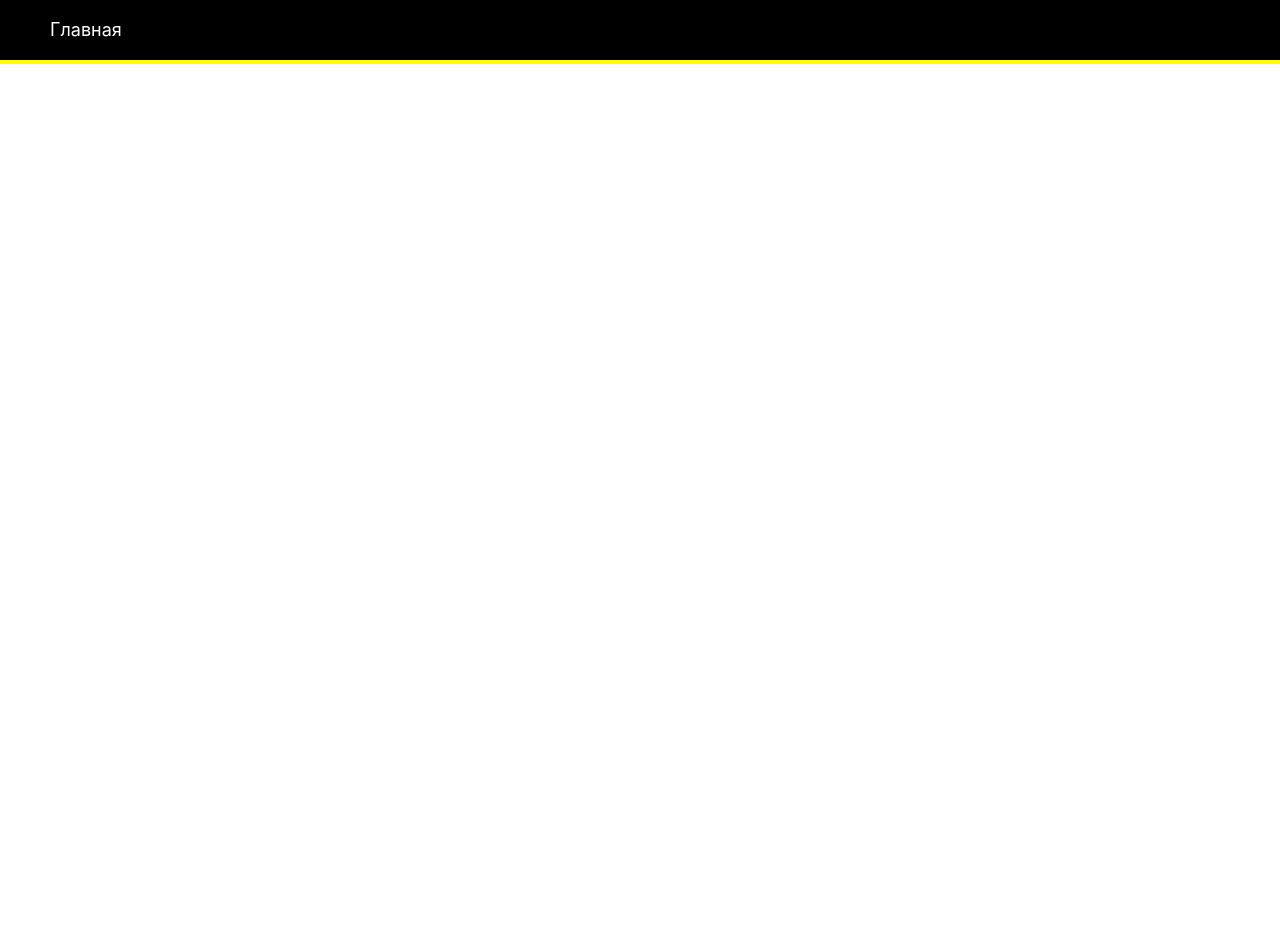
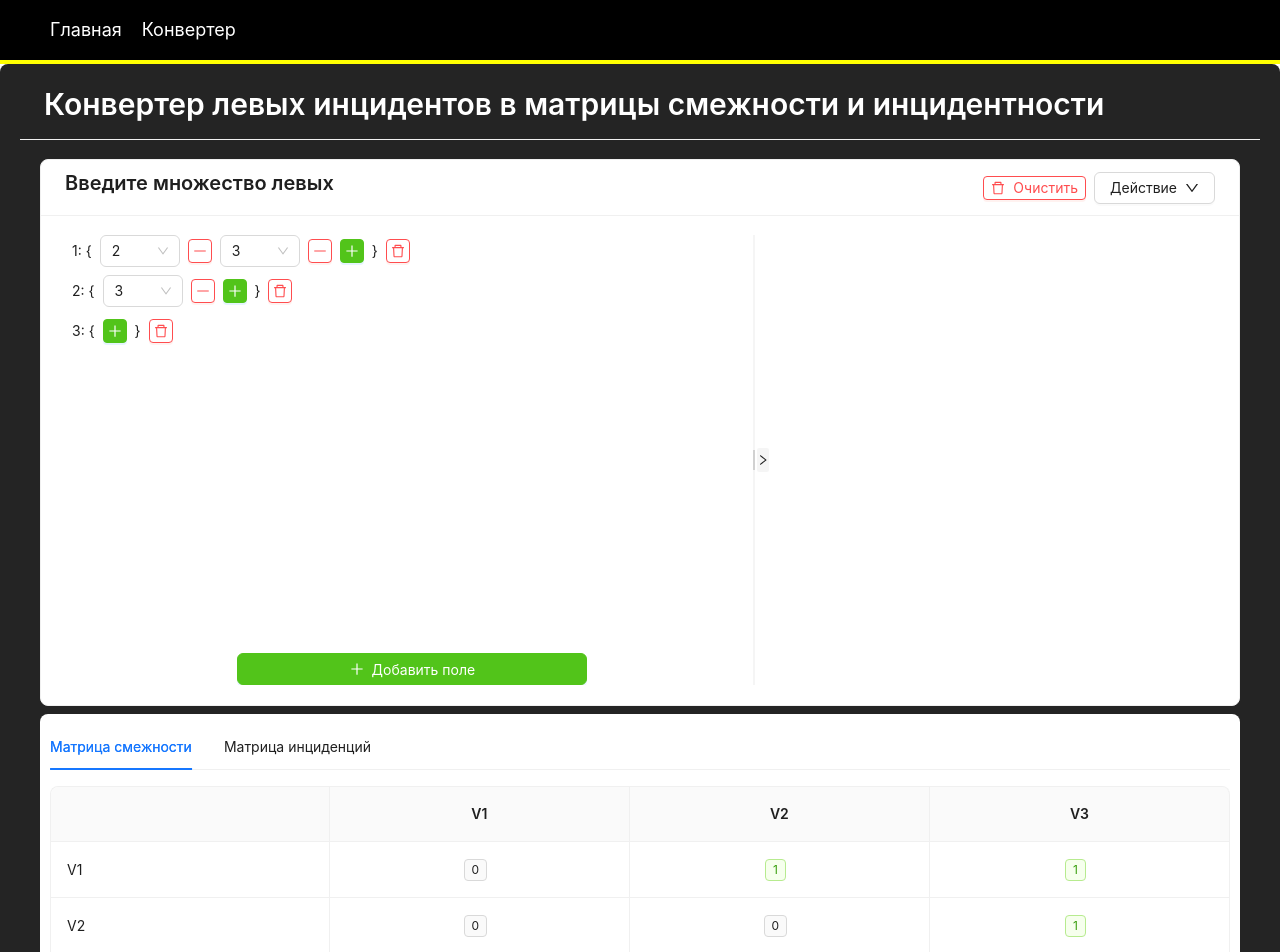
Before and after one commit to Shok48/3.2_SA_LR, a React (Vite) app: page /LR_1 in a window 1280 px wide. Before the commit this address had no page. Shown: the top 952 px of the page. Before the commit the page ends 800 px from the top, so only its background shows below. Built offline with nearby package versions, Linux system fonts and the light colour scheme.

Commit message:
Реализована страница отображения перевод множества в матрицы для графа

```diff
--- a/src/App.tsx
+++ b/src/App.tsx
@@ -3,6 +3,7 @@ import { Header } from 'antd/es/layout/layout';
 import type { ReactNode } from 'react';
 import { BrowserRouter as Router, Link, Routes, Route } from 'react-router-dom';
 import styles from './App.module.css';
+import ConverterPage from './Pages/ConverterPage/ConverterPage';
 
 interface IRouteConfig {
     path: string,
@@ -15,13 +16,18 @@ const routes: IRouteConfig[] = [
         path: '/',
         label: 'Главная',
         component: null,
+    },
+    {
+        path: '/LR_1',
+        label: 'Конвертер',
+        component: <ConverterPage />
     }
 ]
 
 const Navigation = () => (
-    <Header className={styles['header']}>
+    <Header className={styles.header}>
         {routes.map(({path, label}) => (
-            <Link className={styles['link']} to={path} key={path}>{label}</Link>
+            <Link className={styles.link} to={path} key={path}>{label}</Link>
         ))}
     </Header>
 )
--- a/src/Pages/ConverterPage/ConverterPage.tsx
+++ b/src/Pages/ConverterPage/ConverterPage.tsx
@@ -1,21 +1,130 @@
-import { Space } from "antd"
+import { Space, Table, Tabs, Tag, Tooltip, type TabsProps } from "antd"
 import BasePage from "../BasePage/BasePage"
-import { useState } from "react"
-import { Graph } from "../../Utils/Graph"
+import { useEffect, useMemo, useState } from "react"
+import { Graph, GraphArgumentError, GraphValidationError } from "../../Utils/Graph"
+import IncListInput from "../../Components/IncListInput/IncListInput"
+
+interface IDataSource {
+    key: string;
+    vertex: string;
+    [key: string]: string;
+}
 
 const ConverterPage: React.FC = () => {
-    const [graph, setGraph] = useState<Graph>(new Graph());
+    const [graph, setGraph] = useState<Graph>(new Graph({vertices: [], edges: []}));
 
-    function handleGraphChange(newGraph: (prev: Graph) => Graph): void {
+    const adjMatrix = useMemo(() => {
+        try {
+            return graph.toAdjMatrix();
+        } catch (e) {
+            if (e instanceof GraphValidationError){
+                console.error(e.message);
+                return [[]];
+            }
+        }
+    }, [graph]);
+
+    const incMatrix = useMemo(() => {
+        try {
+            return graph.toIncMatrix();
+        } catch (e) {
+            if (e instanceof GraphValidationError){
+                console.error(e.message);
+                return [[]];
+            }
+        }
+    }, [graph]);
+
+    function handleGraphChange(newGraph: Graph): void {
         setGraph(newGraph);
     }
+
+    useEffect(() => console.log('Новые значения графа: ', graph.toObject()), [graph]);
+
+    const abjColumns = useMemo(() => [
+        {
+            title: '',
+            dataIndex: 'vertex',
+            key: 'vertex',
+            fixed: 'left' as const,
+            width: 60,
+        },
+        ...graph.vertices.map((_, index) => ({
+            title: `V${index + 1}`,
+            dataIndex: `col${index}`,
+            key: `col${index}`,
+            width: 60,
+            align: 'center' as const,
+            render: (value: number, record: IDataSource) => (
+                <Tooltip title={value === 1 ? `Дуга: ${record.vertex} → V${index + 1}` : ''}>
+                    <Tag color={value === 1 ? 'green' : 'default'}>{value}</Tag>
+                </Tooltip>
+            )
+        }))
+    ], [graph])
+
+    const incColumns = useMemo(() => [
+        {
+            title: '',
+            dataIndex: 'vertex',
+            key: 'vertex',
+            fixed: 'left' as const,
+            width: 60
+        },
+        ...graph.edges.map((_, index) => ({
+            title: `E${index + 1}`,
+            dataIndex: `col${index}`,
+            key: `col${index}`,
+            width: 60,
+            align: 'center' as const,
+            render: (value: number) => (
+                <Tooltip title={value === -1 ? `Начало дуги: e${index + 1}` : value === 1 ? `Конец дуги: e${index + 1}` : ''}>
+                    <Tag color={value === -1 ? 'red' : value === 1 ? 'green' : 'default'}>{value}</Tag>
+                </Tooltip>
+            )
+        }))
+    ], [graph])
+
+    const abjDataSource = useMemo(() => adjMatrix.map((row, rowIndex) => ({
+        key: `row-${rowIndex}`,
+        vertex: `V${rowIndex + 1}`,
+        ...Object.fromEntries(row.map((value, colIndex) => [`col${colIndex}`, value]))
+    })), [adjMatrix])
+
+    const incDataSource = useMemo(() => incMatrix.map((row, rowIndex) => ({
+        key: `row-${rowIndex}`,
+        vertex: `V${rowIndex + 1}`,
+        ...Object.fromEntries(row.map((value, colIndex) => [`col${colIndex}`, value]))
+    })), [incMatrix])
+
+    const matrixTabs: TabsProps['items'] = [
+        {
+            key: 'abj',
+            label: 'Матрица смежности',
+            children: (
+                <Table columns={abjColumns} dataSource={abjDataSource} scroll={{ x: 'max-content'}} pagination={false} bordered/>
+            )
+        },
+        {
+            key: 'inc',
+            label: 'Матрица инциденций',
+            children: (
+                <Table columns={incColumns} dataSource={incDataSource} scroll={{ x: 'max-content'}} pagination={false} bordered/>
+            )
+        }
+    ]
 
     return (
         <BasePage
             title="Конвертер левых инцидентов в матрицы смежности и инцидентности"
         >
             <Space direction="vertical" style={{ width: '100%' }}>
-
+                <IncListInput onGraphChange={handleGraphChange}/>
+                <Tabs
+                    defaultActiveKey="1"
+                    items={matrixTabs}
+                    style={{ background: '#fff', padding: '10px', borderRadius: '8px'}}
+                />
             </Space>
         </BasePage>
     )
--- a/src/Utils/Graph.ts
+++ b/src/Utils/Graph.ts
@@ -253,7 +253,7 @@ export class Graph {
      * @returns {number[][]} Матрица смежности
      * @throws {GraphValidationError} Если граф пустой
      */
-    toAbjMatrix(): number[][] {
+    toAdjMatrix(): number[][] {
         if (this._vertices.length === 0) {
             throw new GraphValidationError("Невозможно создать матрицу для пустого графа");
         }
```
